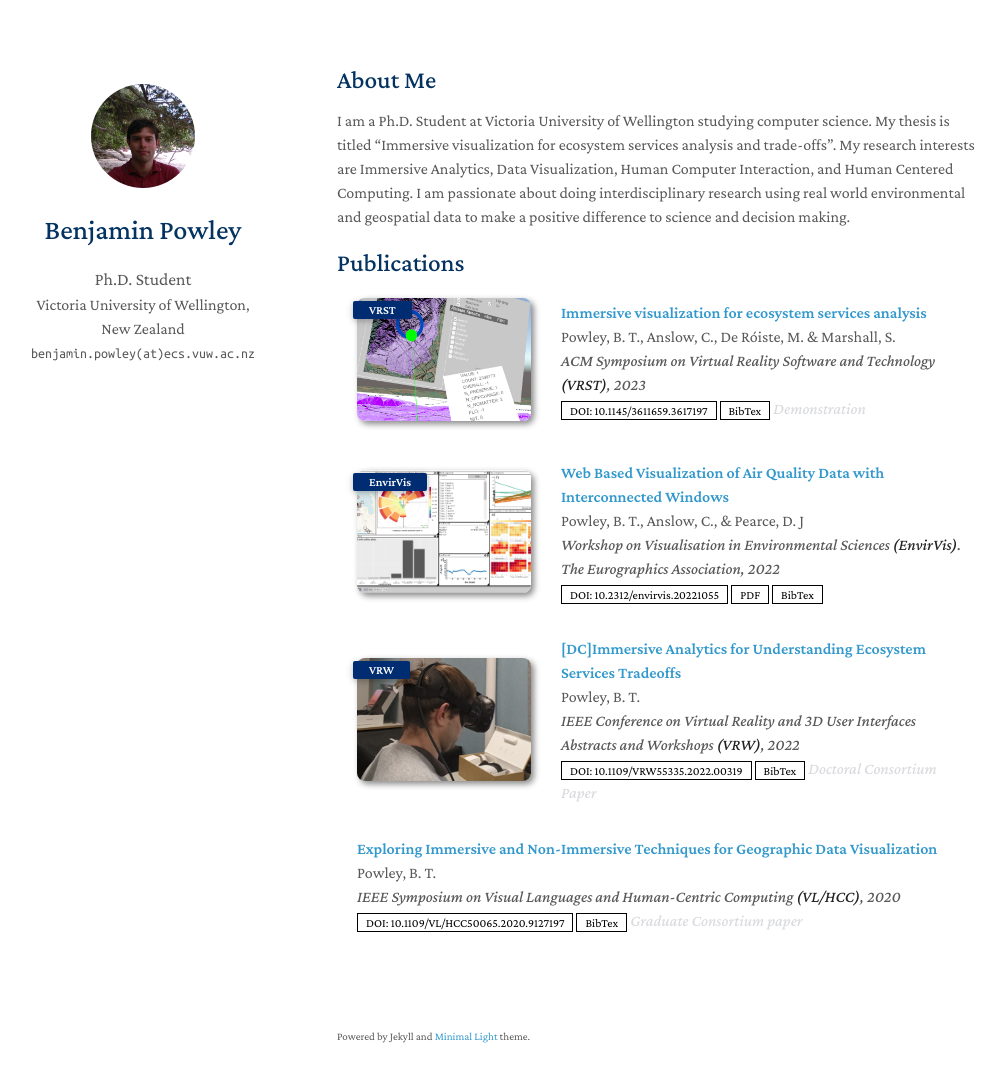
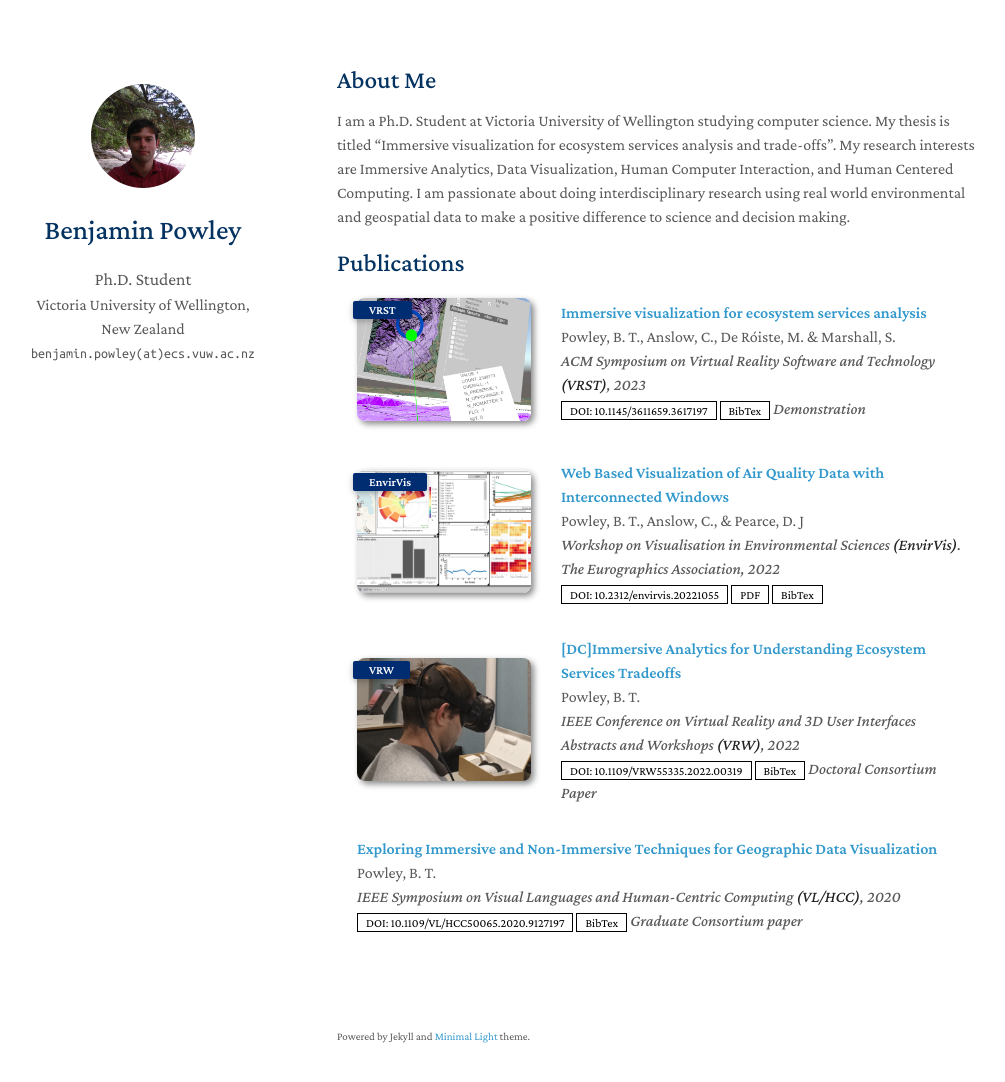
Before and after one commit to BenPowley/BenPowley.github.io, a Jekyll site: the page built from index.md, in a window 1280 px wide and 1117 px high. Shown: the top 1082 px of the window, without its empty margins (133-1138 px from the left). Built offline with Jekyll 4.4.1, drawn with Linux system fonts in a browser that asks for light colours; nearby versions of some CDN libraries; a style sheet for code colours, icons or effects is not loaded; our own code applies the rules of GitHub Pages for plain Markdown files.

Commit message:
Adjust publication note colour

```diff
--- a/_includes/publications.md
+++ b/_includes/publications.md
@@ -37,7 +37,7 @@
       <a href="{{ link.bibtex }}" class="btn btn-sm z-depth-0" role="button" target="_blank" style="font-size:12px;">BibTex</a>
       {% endif %}
       {% if link.notes %}
-      <strong> <i style="color:#dadbdf">{{ link.notes }}</i></strong>
+      <strong> <i class="notestyle" >{{ link.notes }}</i></strong>
       {% endif %}
       {% if link.others %}
       {{ link.others }}
--- a/_sass/minimal-light.scss
+++ b/_sass/minimal-light.scss
@@ -143,6 +143,16 @@ autocolor{
 
 lightonly {
   visibility: visible;
+}
+
+.notestyle {
+  color:#595959
+}
+
+@media (prefers-color-scheme: dark) {
+    .notestyle {
+      color:#dadbdf
+    }
 }
 
 darkonly {
```
